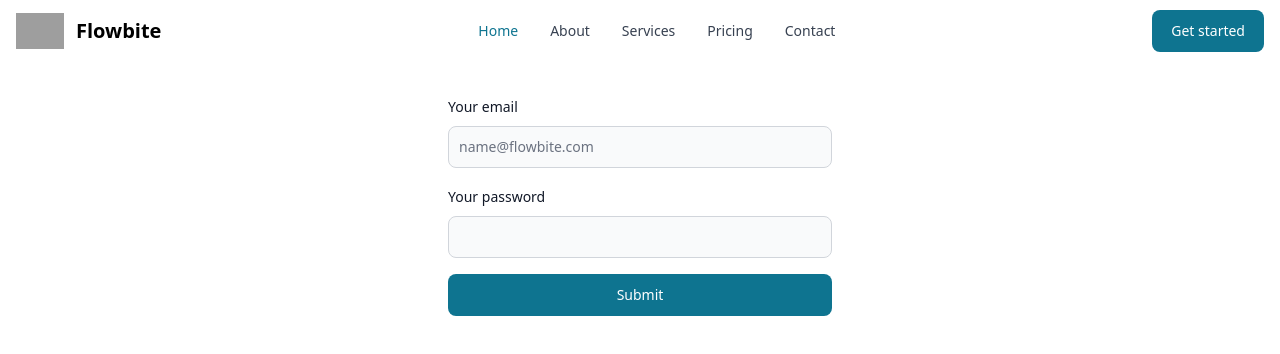
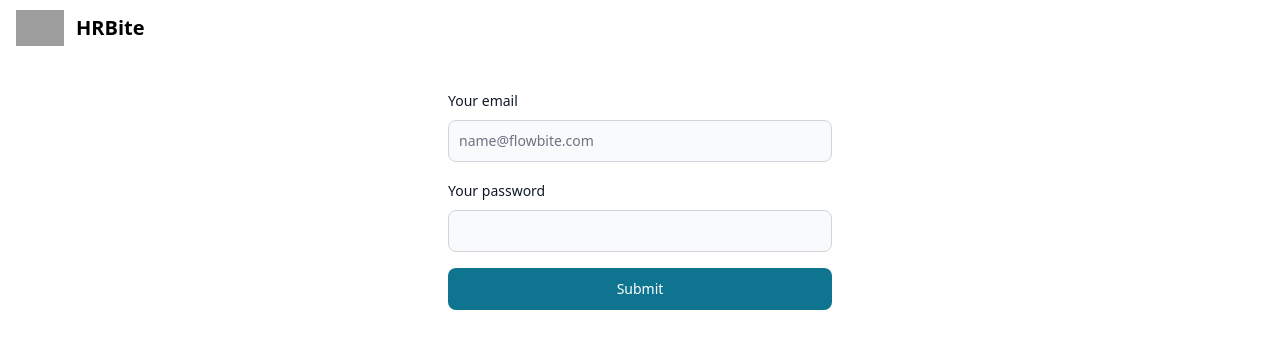
Before and after one commit to nokwin/hrbite, a React (Vite) app: page /login in a window 1280 px wide. Shown: the top 354 px of the page. Built offline with nearby package versions, Linux system fonts and the light colour scheme; grey boxes are pictures that could not be loaded.

Commit message:
Detailed view of employee

```diff
--- a/src/App.tsx
+++ b/src/App.tsx
@@ -4,6 +4,7 @@ import { BrowserRouter, Route, Routes } from 'react-router-dom';
 import { LoginPage } from './modules/auth/pages/login.page';
 import { PrivateRoute } from './modules/auth/components/private-route.component';
 import { ListEmployees } from './modules/employees/pages/list-employees.page';
+import { EmployeeInfoPage } from './modules/employees/pages/employee-info.page';
 
 interface AppProps {}
 
@@ -21,6 +22,14 @@ export const App: FC<AppProps> = ({}) => {
               </PrivateRoute>
             }
           />
+          <Route
+            path="/employee/:id"
+            element={
+              <PrivateRoute>
+                <EmployeeInfoPage />
+              </PrivateRoute>
+            }
+          />
         </Routes>
       </Layout>
     </BrowserRouter>
--- a/src/common/components/layout.component.tsx
+++ b/src/common/components/layout.component.tsx
@@ -1,35 +1,30 @@
 import { FC, PropsWithChildren } from 'react';
 import { Button, Navbar } from 'flowbite-react';
+import { useAuthStore } from '../../modules/auth/store';
 
 interface LayoutProps {}
 
 export const Layout: FC<PropsWithChildren<LayoutProps>> = ({ children }) => {
+  const authStore = useAuthStore();
+
   return (
     <>
       <Navbar fluid={true} rounded={true}>
-        <Navbar.Brand href="https://flowbite.com/">
+        <Navbar.Brand href="/">
           <img
             src="https://flowbite.com/docs/images/logo.svg"
             className="mr-3 h-6 sm:h-9"
             alt="Flowbite Logo"
           />
           <span className="self-center whitespace-nowrap text-xl font-semibold dark:text-white">
-            Flowbite
+            HRBite
           </span>
         </Navbar.Brand>
-        <div className="flex md:order-2">
-          <Button>Get started</Button>
-          <Navbar.Toggle />
-        </div>
-        <Navbar.Collapse>
-          <Navbar.Link href="/navbars" active={true}>
-            Home
-          </Navbar.Link>
-          <Navbar.Link href="/navbars">About</Navbar.Link>
-          <Navbar.Link href="/navbars">Services</Navbar.Link>
-          <Navbar.Link href="/navbars">Pricing</Navbar.Link>
-          <Navbar.Link href="/navbars">Contact</Navbar.Link>
-        </Navbar.Collapse>
+        {authStore.isLoggedIn && (
+          <div className="flex md:order-2">
+            <Button>Log out</Button>
+          </div>
+        )}
       </Navbar>
       <main>{children}</main>
     </>
--- a/src/modules/employees/components/employee-card.component.tsx
+++ b/src/modules/employees/components/employee-card.component.tsx
@@ -1,16 +1,28 @@
 import { Card } from 'flowbite-react';
 import { FC } from 'react';
 import { DateTime } from 'luxon';
+import { useNavigate } from 'react-router-dom';
 
 interface EmployeeCardProps {
   name: string;
   dob: Date;
   photo: string;
+  uuid: string;
 }
 
-export const EmployeeCard: FC<EmployeeCardProps> = ({ name, dob, photo }) => {
+export const EmployeeCard: FC<EmployeeCardProps> = ({
+  name,
+  dob,
+  photo,
+  uuid,
+}) => {
+  const navigate = useNavigate();
+  const handleClick = () => {
+    navigate(`/employee/${uuid}`);
+  };
+
   return (
-    <div className="w-96">
+    <div className="w-96 cursor-pointer" onClick={handleClick}>
       <Card imgSrc={photo}>
         <h5 className="text-2xl font-bold tracking-tight text-gray-900 dark:text-white">
           {name}
--- /dev/null
+++ b/src/modules/employees/pages/employee-info.page.tsx
@@ -0,0 +1,37 @@
+import { FC } from 'react';
+import { useEmployeeStore } from '../store';
+import { useParams } from 'react-router-dom';
+import { DateTime } from 'luxon';
+import { Alert } from 'flowbite-react';
+
+interface EmployeeInfoPageProps {}
+
+export const EmployeeInfoPage: FC<EmployeeInfoPageProps> = ({}) => {
+  const employeeStore = useEmployeeStore();
+  const params = useParams();
+  const employee = employeeStore.findEmployeeById(params.id || '');
+
+  if (!employee) {
+    return (
+      <Alert color="failure">
+        <span className="font-medium">Error!</span> Something bad happened,
+        please try again later 😭
+      </Alert>
+    );
+  }
+
+  return (
+    <div className="my-8">
+      <h5 className="text-5xl font-bold tracking-tight text-gray-900 dark:text-white text-center">
+        {employee?.name.first} {employee?.name.last}
+      </h5>
+      <img src={employee?.picture.large} className="mx-auto mt-8" />
+      <p className="text-center text-2xl mt-8">
+        Date of birth:{' '}
+        {DateTime.fromISO(
+          employee?.dob.date || new Date().toISOString()
+        ).toLocaleString(DateTime.DATE_FULL)}
+      </p>
+    </div>
+  );
+};
--- a/src/modules/employees/pages/list-employees.page.tsx
+++ b/src/modules/employees/pages/list-employees.page.tsx
@@ -49,6 +49,7 @@ export const ListEmployees: FC<ListEmployeesProps> = observer(({}) => {
             name={`${employee.name.first} ${employee.name.last}`}
             dob={new Date(employee.dob.date)}
             photo={employee.picture.large}
+            uuid={employee.login.uuid}
           />
         );
       })}
--- a/src/modules/employees/store.ts
+++ b/src/modules/employees/store.ts
@@ -34,6 +34,10 @@ class EmployeeStore {
       this.listFetchStatus = 'FAILED';
     }
   }
+
+  findEmployeeById(id: string) {
+    return this.listEmployees.find((employee) => employee.login.uuid === id);
+  }
 }
 
 const employeeStoreInstance = new EmployeeStore();
```
Also changed, not shown: 1 other file (tests, documents, lock files or other folders).
